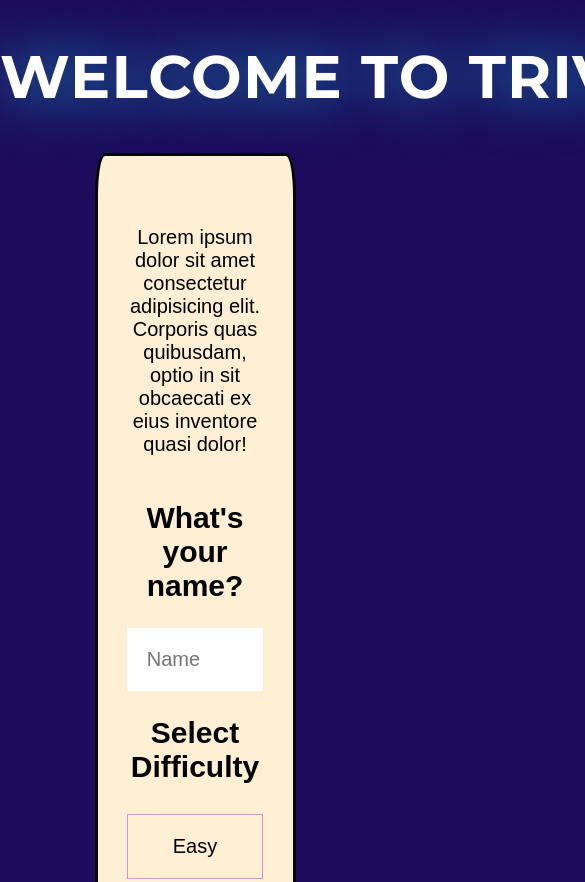
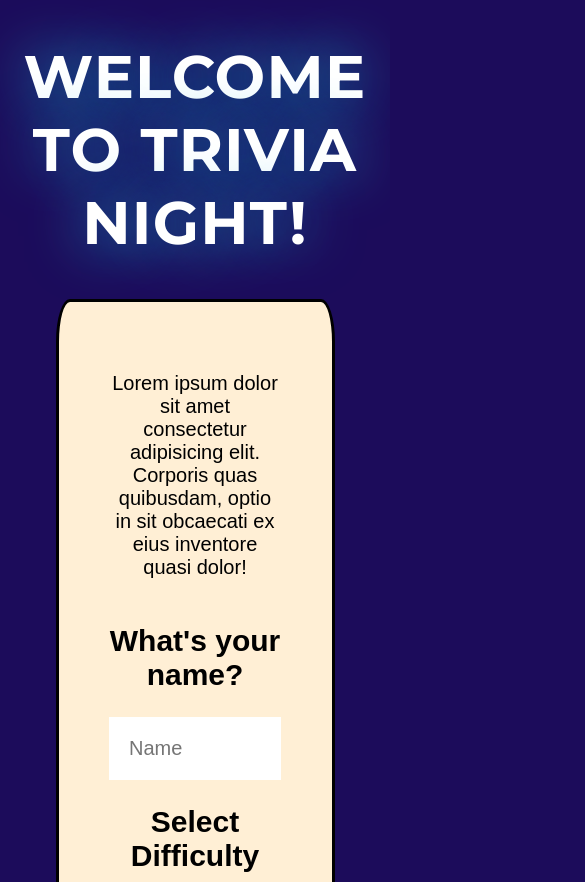
Before and after one commit to Simon-and-Robs-Project-2/TriviaNight, a plain HTML site: page index.html in a window 390 px wide. Shown: the top 882 px of the page, 585 px wide, since content can reach past the window. Drawn offline with Linux system fonts and the light colour scheme.

Commit message:
mediaQueries added

```diff
--- a/index.html
+++ b/index.html
@@ -9,15 +9,15 @@
 </head>
 <body>
 
-    <header>
-        <h1 class="neon">Welcome to Trivia Night!</span></h1>
+    <header class="wrapper">
+        <h1 class="neon">Welcome to Trivia Night!</h1>
     </header>
 
 <main>
 
 
     <section>
-
+        <div class="wrapper">
 
             <div class="welcomePage">
                 <p>Lorem ipsum dolor sit amet consectetur adipisicing elit. Corporis quas quibusdam, optio in sit obcaecati ex eius inventore quasi dolor!</p>
@@ -60,6 +60,7 @@
                 <button class="submitAnswer" id="submitAnswer">Submit!</button> -->
 
             </div>
+        </div>
     </section>
 </main>
 
--- a/styles/sass/partials/_base.scss
+++ b/styles/sass/partials/_base.scss
@@ -2,7 +2,7 @@ html {
     font-size: 125%;
 }
 
-wrapper {
+.wrapper {
     max-width: 1200px;
     width: 90%;
     margin: 0 auto;
--- a/styles/sass/partials/_mainPage.scss
+++ b/styles/sass/partials/_mainPage.scss
@@ -16,12 +16,11 @@ header {
             text-transform: uppercase;
             text-shadow: 0 0 0.95em #1da9cc;
             user-select: none;
-            white-space: nowrap;
             filter: blur(0.007em);
     }
 }
 
-section:first-child {
+section {
     text-align: center;
     border: 3px solid black;
     width: 50%;
--- /dev/null
+++ b/styles/sass/partials/_mediaQueries.scss
@@ -0,0 +1,21 @@
+@media (max-width:1000px) {
+    section {
+        width: 70%;
+    }
+}
+
+
+@media (max-width:900px) {
+    section {
+        width: 70%;
+
+    }
+}
+
+
+
+@media (max-width:700px) {
+    section {
+        width: 70%;
+    }
+}
--- a/styles/sass/partials/_variables.scss
+++ b/styles/sass/partials/_variables.scss
@@ -9,12 +9,13 @@ $secondaryColor: #3D2C8D;
 $accentOne: #916BBF;
 $accentTwo: #C996CC;
 
+
 // Option 2
 // $bodyBackground: #
 // $cardBackground: #
 // $secondaryColor: #
 // $accentOne: #
-// $accentTwo: #
+// $accentTwo:#C84B31;
 
 // Option 3
 // $bodyBackground: #
--- a/styles/sass/styles.scss
+++ b/styles/sass/styles.scss
@@ -2,3 +2,4 @@
 @import './partials/variables';
 @import './partials/base';
 @import './partials/mainPage';
+@import './partials/mediaQueries';
```
Also changed, not shown: styles/styles.css. Lines whose indentation alone changed are shown as unchanged.
